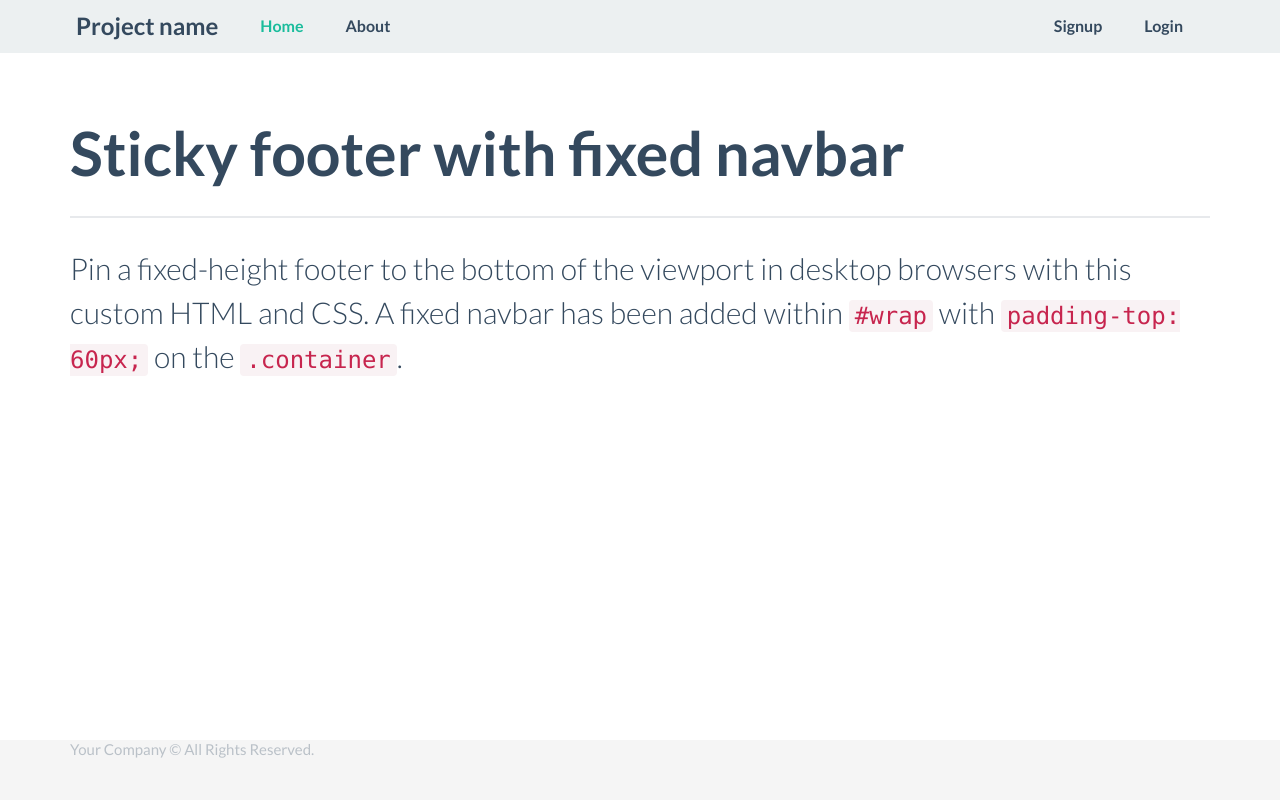
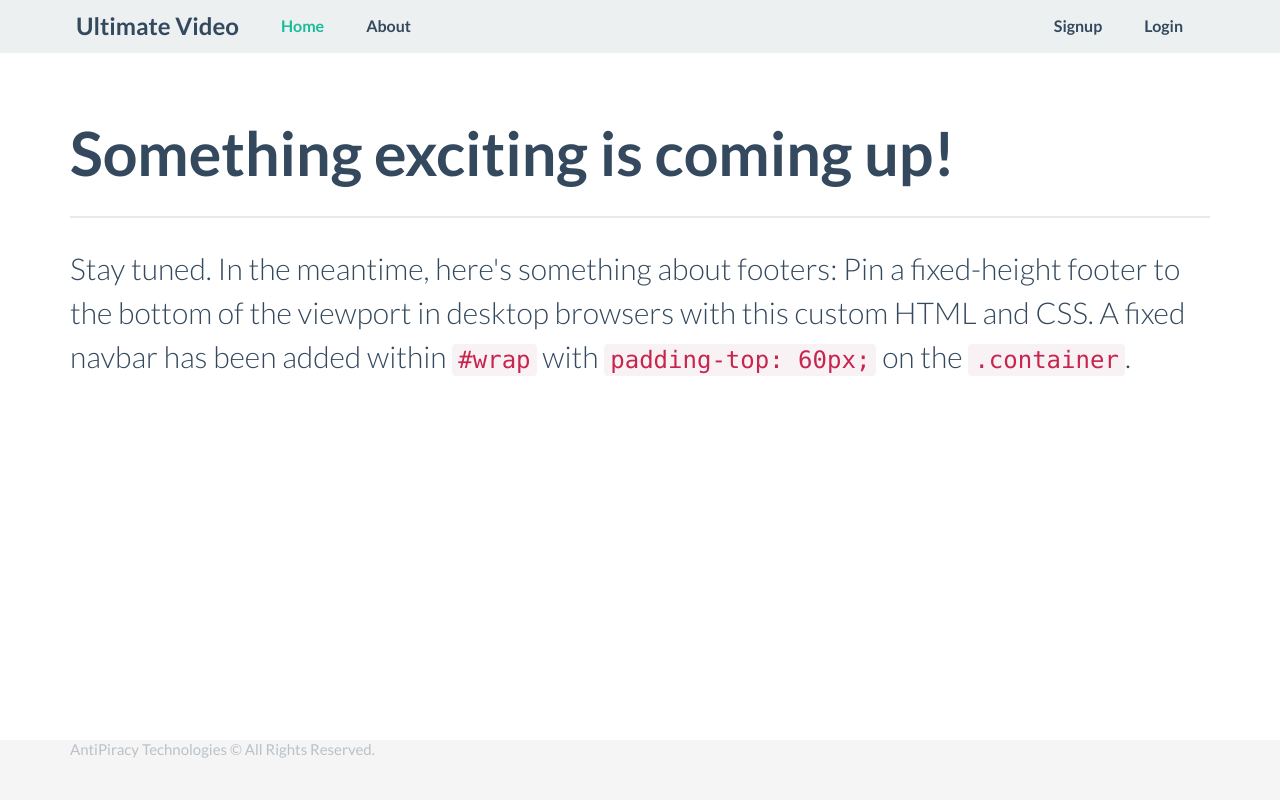
Before and after one commit to tcyrus-hackathon/scurvy, a Flask app: page / in a window 1280 px wide. Run offline with Flask 2, Linux system fonts and the light colour scheme; some libraries are stand-ins or nearby versions.

Commit message:
Remove a requirement from requirements.txt and do some renaming on static pages

```diff
--- a/requirements.txt
+++ b/requirements.txt
@@ -10,5 +10,4 @@ ecdsa==0.10
 itsdangerous==0.23
 paramiko==1.12.2
 pycrypto==2.6.1
-wsgiref==0.1.2
 Flask-WTF==0.9.4
--- a/templates/layouts/main.html
+++ b/templates/layouts/main.html
@@ -48,7 +48,7 @@
             <span class="icon-bar"></span>
             <span class="icon-bar"></span>
           </button>
-          <a class="navbar-brand" href="/">Project name</a>
+          <a class="navbar-brand" href="/">Ultimate Video</a>
         </div>
         <div class="collapse navbar-collapse">
           <ul class="nav navbar-nav">
@@ -85,7 +85,7 @@
 
   <footer class="footer">
     <div class="container">
-      <p>Your Company &copy; All Rights Reserved.</p>
+      <p>AntiPiracy Technologies &copy; All Rights Reserved.</p>
       {% block footer %}{% endblock %}
     </div>
   </footer>
--- a/templates/pages/home.html
+++ b/templates/pages/home.html
@@ -3,8 +3,8 @@
 {% block content %}
 
 <div class="page-header">
-  <h1>Sticky footer with fixed navbar</h1>
+  <h1>Something exciting is coming up!</h1>
 </div>
-<p class="lead">Pin a fixed-height footer to the bottom of the viewport in desktop browsers with this custom HTML and CSS. A fixed navbar has been added within <code>#wrap</code> with <code>padding-top: 60px;</code> on the <code>.container</code>.</p>
+<p class="lead">Stay tuned. In the meantime, here's something about footers: Pin a fixed-height footer to the bottom of the viewport in desktop browsers with this custom HTML and CSS. A fixed navbar has been added within <code>#wrap</code> with <code>padding-top: 60px;</code> on the <code>.container</code>.</p>
 
 {% endblock %}
```
